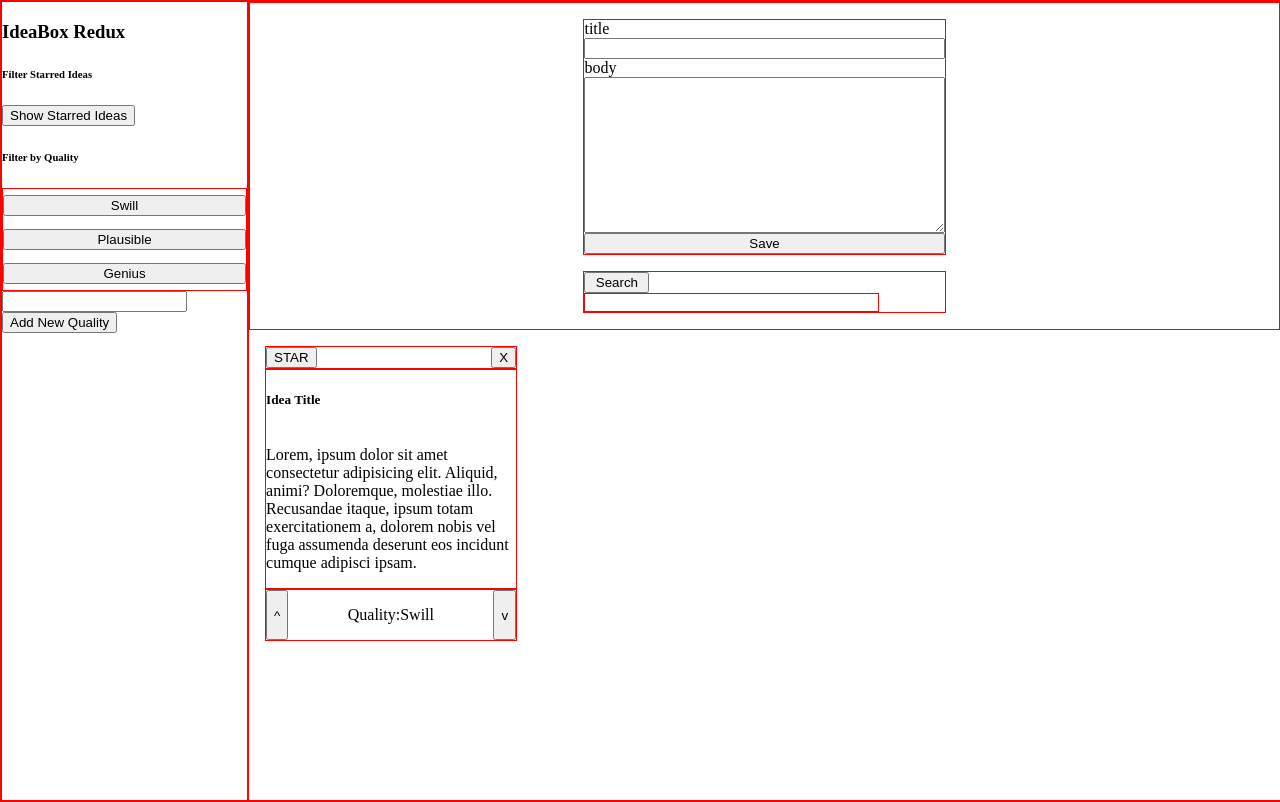
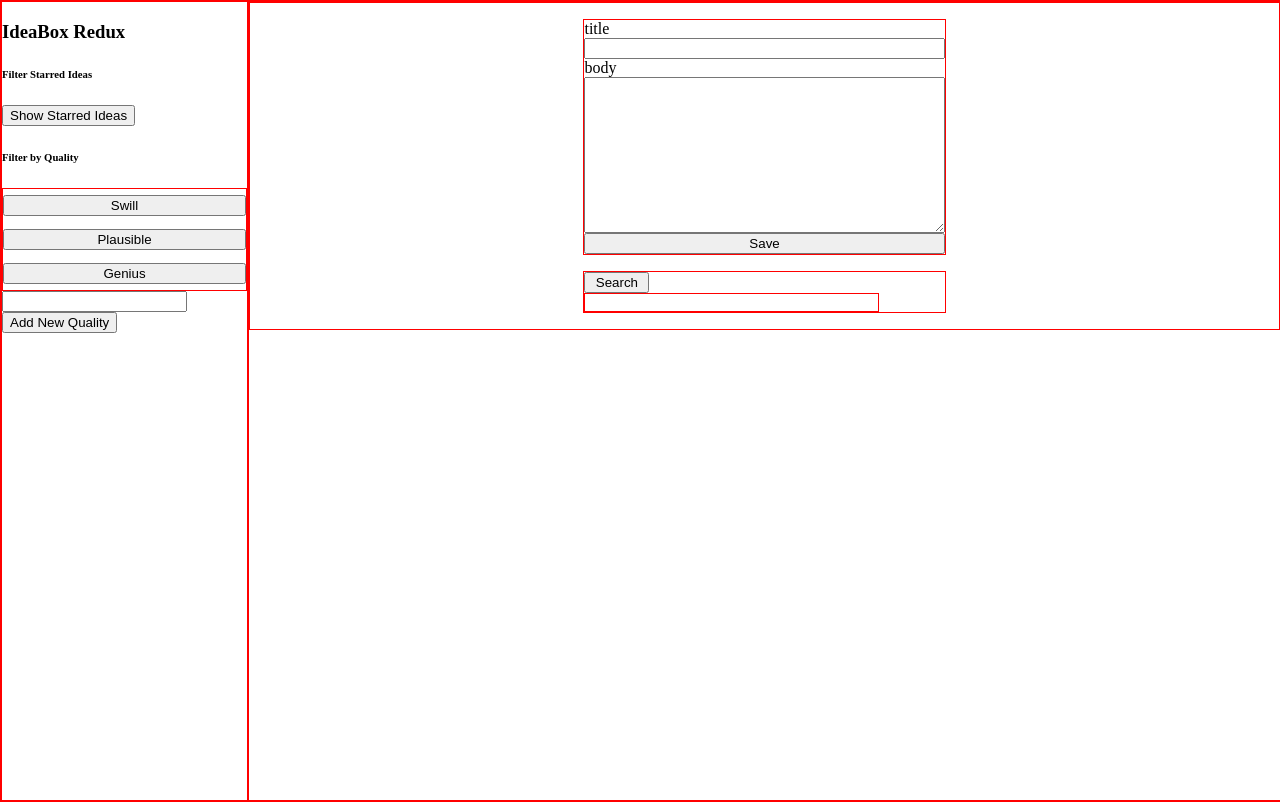
Before and after one commit to KevinKra/Ideabox-vanilla, a plain HTML site: page index.html in a window 1280 px wide. Drawn offline with Linux system fonts and the light colour scheme.

Commit message:
Update attributes and remove to be inserted node

```diff
--- a/index.html
+++ b/index.html
@@ -31,46 +31,30 @@
       <section class="main-input">
         <form action="">
           <label for="title">title</label>
-          <input type="text" autocomplete="off" name="title" />
+          <input
+            type="text"
+            autocomplete="off"
+            name="title"
+            class="title-input"
+          />
           <label for="body">body</label>
           <textarea
             name="body"
             autocomplete="off"
             cols="30"
             rows="10"
+            class="body-input"
           ></textarea>
-          <button>Save</button>
+          <button class="save-button">Save</button>
         </form>
         <div class="main-search-bar">
           <button>Search</button>
           <input type="text" autocomplete="off" name="searchBar" />
         </div>
       </section>
-      <section class="main-output">
-        <article class="card">
-          <header>
-            <button>STAR</button>
-            <button>X</button>
-          </header>
-          <main>
-            <h5>
-              Idea Title
-            </h5>
-            <p>
-              Lorem, ipsum dolor sit amet consectetur adipisicing elit. Aliquid,
-              animi? Doloremque, molestiae illo. Recusandae itaque, ipsum totam
-              exercitationem a, dolorem nobis vel fuga assumenda deserunt eos
-              incidunt cumque adipisci ipsam.
-            </p>
-          </main>
-          <footer>
-            <button>^</button>
-            <p>Quality:<span>Swill</span></p>
-            <button>v</button>
-          </footer>
-        </article>
-      </section>
+      <section class="main-output"></section>
     </main>
   </body>
+  <script src="Idea.js"></script>
   <script src="script.js"></script>
 </html>
```
